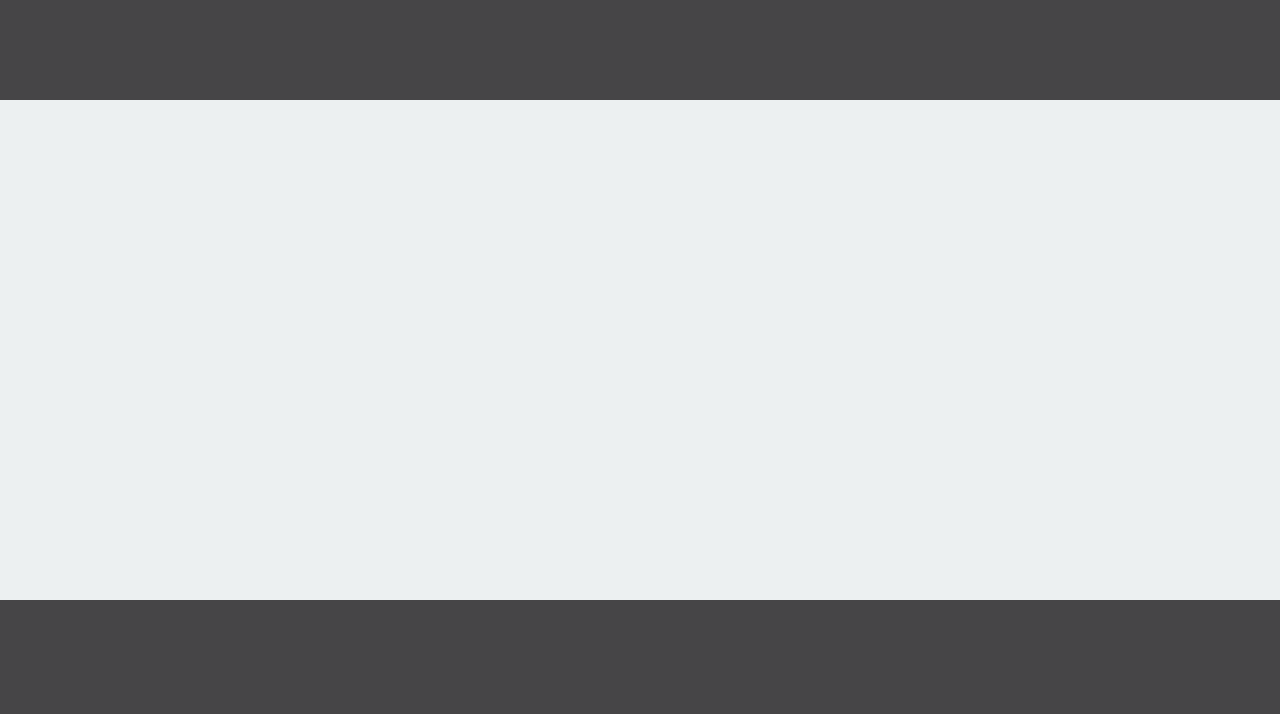
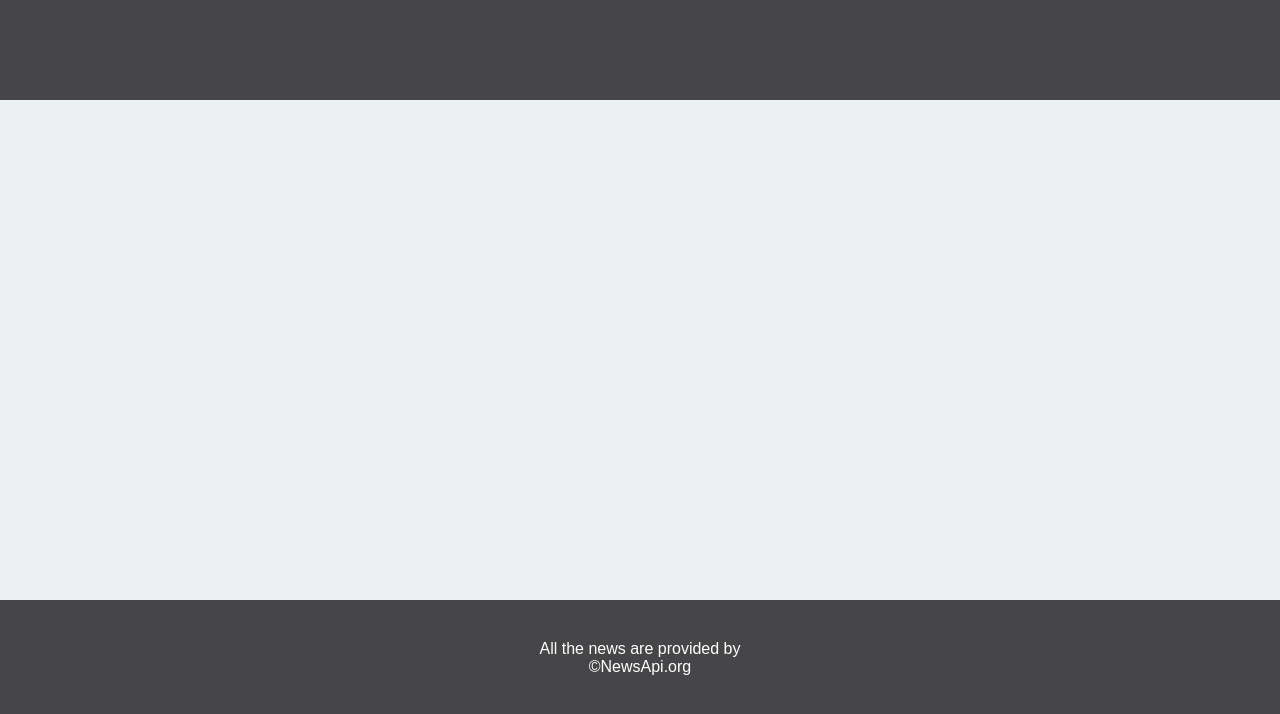
Before and after one commit to artsiomshushkevich/front_camp, a plain HTML site: page index.html in a window 1280 px wide. Drawn offline with Linux system fonts and the light colour scheme; no server answers.

Commit message:
Add copyright

```diff
--- a/index.html
+++ b/index.html
@@ -16,7 +16,12 @@
         <div class="push"></div>
     </div>
 
-    <footer class="page-footer"></footer>
+    <footer class="page-footer">
+        <div class="copyright-container">
+            <span>All the news are provided by</span>
+            <a href="https://newsapi.org/">&copyNewsApi.org</a>
+        </div>
+    </footer>
 
     <script src="./src/app/app.js"></script>
     <script src="./src/app/config/config.js"></script>
--- a/src/styles/main.css
+++ b/src/styles/main.css
@@ -109,10 +109,26 @@ body {
 }
 
 .page-footer {
+	color: white;
+	font-family: Arial, Helvetica, sans-serif;
 	height: 200px;
 	padding-top: 30px;
 }
 
+.copyright-container {
+	margin: 10px auto;
+	text-align: center;
+	width: 300px;
+}
+
+.page-footer a {
+	color: white;
+	text-decoration: none;
+}
+
+.page-footer a:hover {
+	text-decoration: underline;
+}
 
 @media all and (max-width : 319px) {
 	body {
```
